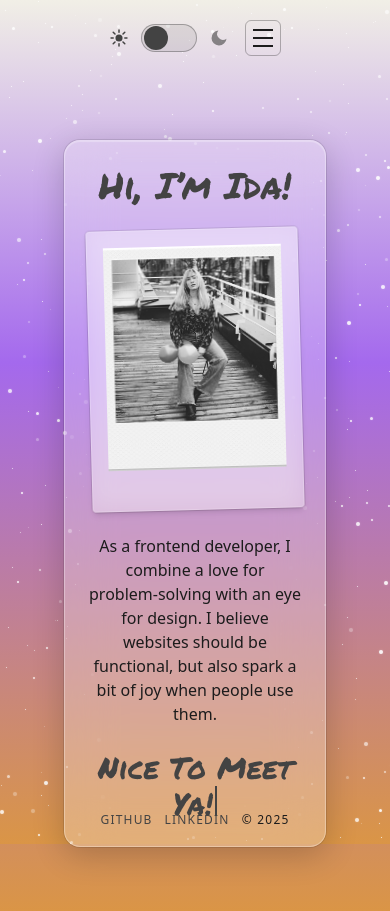
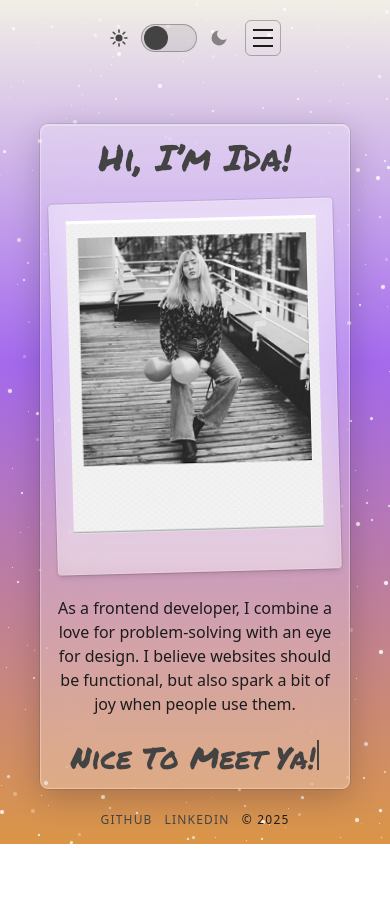
Before and after one commit to idatold/Portfolio-2, a React (Vite) app: page / in a window 390 px wide. After the commit the page ends 844 px from the top, so only its background shows below. Built offline with nearby package versions, Linux system fonts and the light colour scheme.

Commit message:
tiny fix

```diff
--- a/src/routes/Home.jsx
+++ b/src/routes/Home.jsx
@@ -59,11 +59,11 @@ export default function Home() {
   }, [paragraphVisible]);
 
   return (
-    <section className="relative z-[1] mx-auto max-w-[1100px] px-8 py-10">
+    <section className="relative z-[1] mx-auto max-w-[1100px] px-2 py-6 sm:px-6 sm:py-8 lg:px-8 lg:py-10">
       <div
         className="
-          grid grid-cols-1 lg:grid-cols-2 gap-8 items-stretch
-          rounded-2xl p-6 lg:p-8
+          grid grid-cols-1 lg:grid-cols-2 gap-5 sm:gap-7 lg:gap-8 items-stretch
+          rounded-lg sm:rounded-2xl p-3 sm:p-6 lg:p-8
           ring-1 ring-black/10 dark:ring-white/20
           bg-white/25 dark:bg-white/5
           backdrop-blur-xl
```
